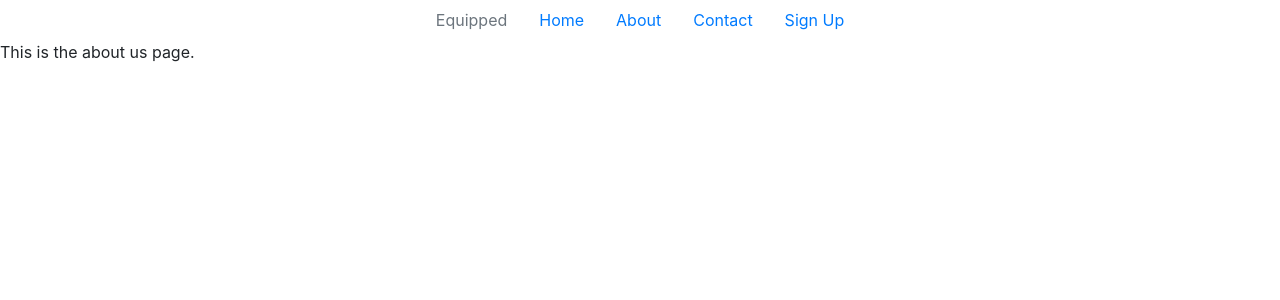
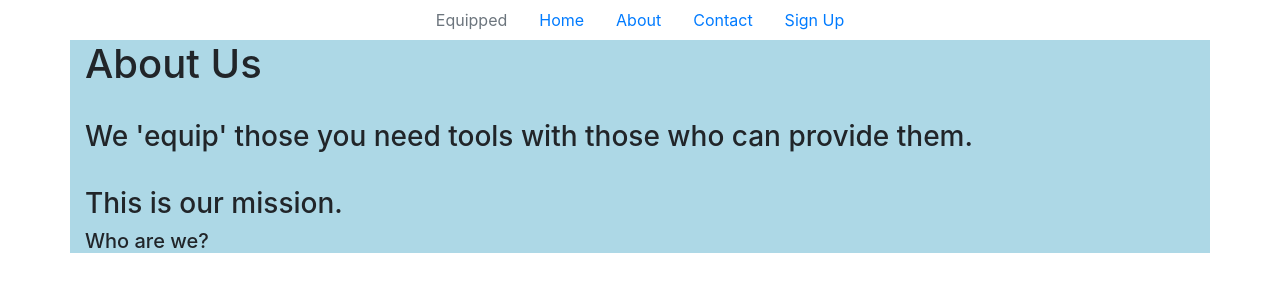
Before and after one commit to aidenwaring/equipped-frontend, a React (Create React App) app: page /about in a window 1280 px wide. Shown: the top 300 px of the page. Built offline with nearby package versions, Linux system fonts and the light colour scheme.

Commit message:
Formatting of about me component with styling

```diff
--- a/src/components/About.jsx
+++ b/src/components/About.jsx
@@ -1,9 +1,23 @@
-import React from 'react'
+import React from "react";
+
+import { Container, Row, Col } from "react-bootstrap";
 
 export default function About() {
-    return (
-        <div>
-            This is the about us page.
-        </div>
-    )
+  return (
+    <Container style={{backgroundColor: "lightblue"}}>
+      <div className="justify-content-md-center">
+        <h1>About Us</h1>
+        <br></br>
+        <h3>
+          We 'equip' those you need tools with those who can provide them.
+          <br />
+          <br />
+          This is our mission.
+        </h3>
+      </div>
+      <div>
+        <h5>Who are we?</h5>
+      </div>
+    </Container>
+  );
 }
```
Also changed, not shown: src/components/Contact.jsx (line endings or trailing spaces).
